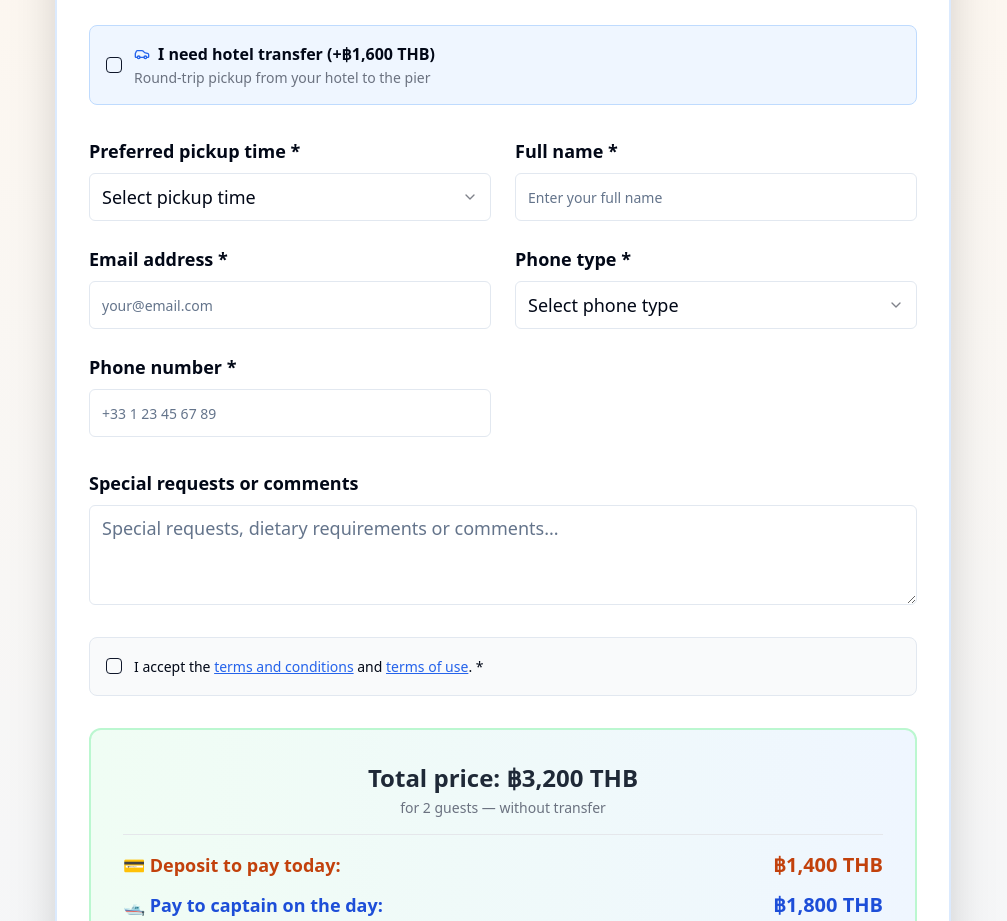
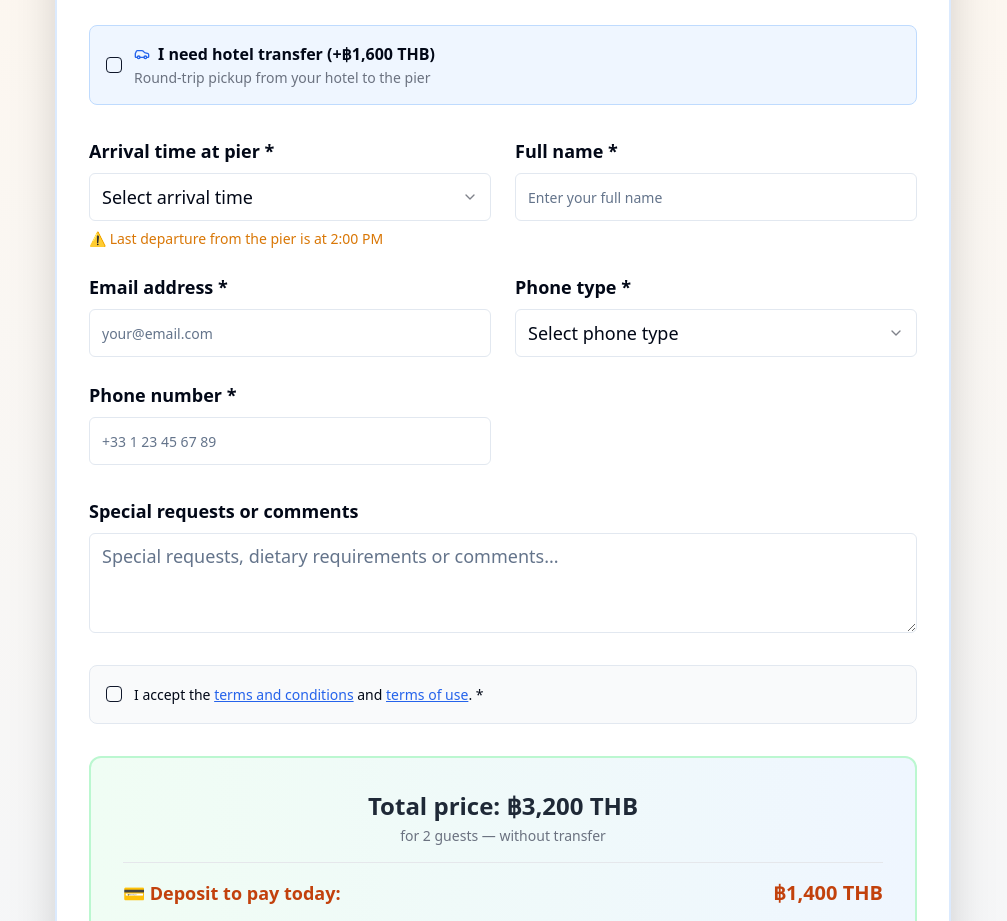
Before and after one commit to Creamylil/ltb-samuiss, a React (Vite) app: page /booking in a window 1280 px wide. Shown: the part 3580-4501 px from the top of the page, without its empty margins (137-1144 px from the left). Built offline with nearby package versions, Linux system fonts and the light colour scheme.

Commit message:
Adjust transfer UI logic

```diff
--- a/src/components/BookingForm.tsx
+++ b/src/components/BookingForm.tsx
@@ -235,7 +235,8 @@ const BookingForm = () => {
             </div>
 
             <div className="grid md:grid-cols-2 gap-6">
-              {/* Pickup Time */}
+              {/* Pickup Time - conditional based on transfer */}
+              {needsTransfer ? (
                 <div className="space-y-2">
                   <Label htmlFor="pickupTime" className="text-lg font-semibold">Preferred pickup time *</Label>
                   <Select value={bookingData.pickupTime} onValueChange={(value) =>
@@ -260,6 +261,31 @@ const BookingForm = () => {
                     </SelectContent>
                   </Select>
                 </div>
+              ) : (
+                <div className="space-y-2">
+                  <Label htmlFor="pickupTime" className="text-lg font-semibold">Arrival time at pier *</Label>
+                  <Select value={bookingData.pickupTime} onValueChange={(value) =>
+                    setBookingData((prev) => ({ ...prev, pickupTime: value }))
+                  }>
+                    <SelectTrigger className="h-12 text-lg">
+                      <SelectValue placeholder="Select arrival time" />
+                    </SelectTrigger>
+                    <SelectContent>
+                      <SelectItem value="08:00">08:00</SelectItem>
+                      <SelectItem value="08:30">08:30</SelectItem>
+                      <SelectItem value="09:00">09:00</SelectItem>
+                      <SelectItem value="09:30">09:30</SelectItem>
+                      <SelectItem value="10:00">10:00</SelectItem>
+                      <SelectItem value="10:30">10:30</SelectItem>
+                      <SelectItem value="11:00">11:00</SelectItem>
+                      <SelectItem value="13:00">13:00</SelectItem>
+                      <SelectItem value="13:30">13:30</SelectItem>
+                      <SelectItem value="14:00">14:00</SelectItem>
+                    </SelectContent>
+                  </Select>
+                  <p className="text-sm text-amber-600 font-medium">⚠️ Last departure from the pier is at 2:00 PM</p>
+                </div>
+              )}
 
               {/* Name */}
               <div className="space-y-2">
--- a/src/pages/Index.tsx
+++ b/src/pages/Index.tsx
@@ -42,7 +42,7 @@ const Index = () => {
             <div className="flex flex-wrap justify-center gap-3 md:gap-5 mb-10">
               {[
               { icon: "✓", text: "Private skipper" },
-              { icon: "✓", text: "Transfer optional" },
+              { icon: "✓", text: "Hotel Transfer" },
               { icon: "✓", text: "From ฿3,200 THB" },
               { icon: "✓", text: "Max 10 guests" }].
               map((item, i) =>
```
Lines whose indentation alone changed are shown as unchanged.
